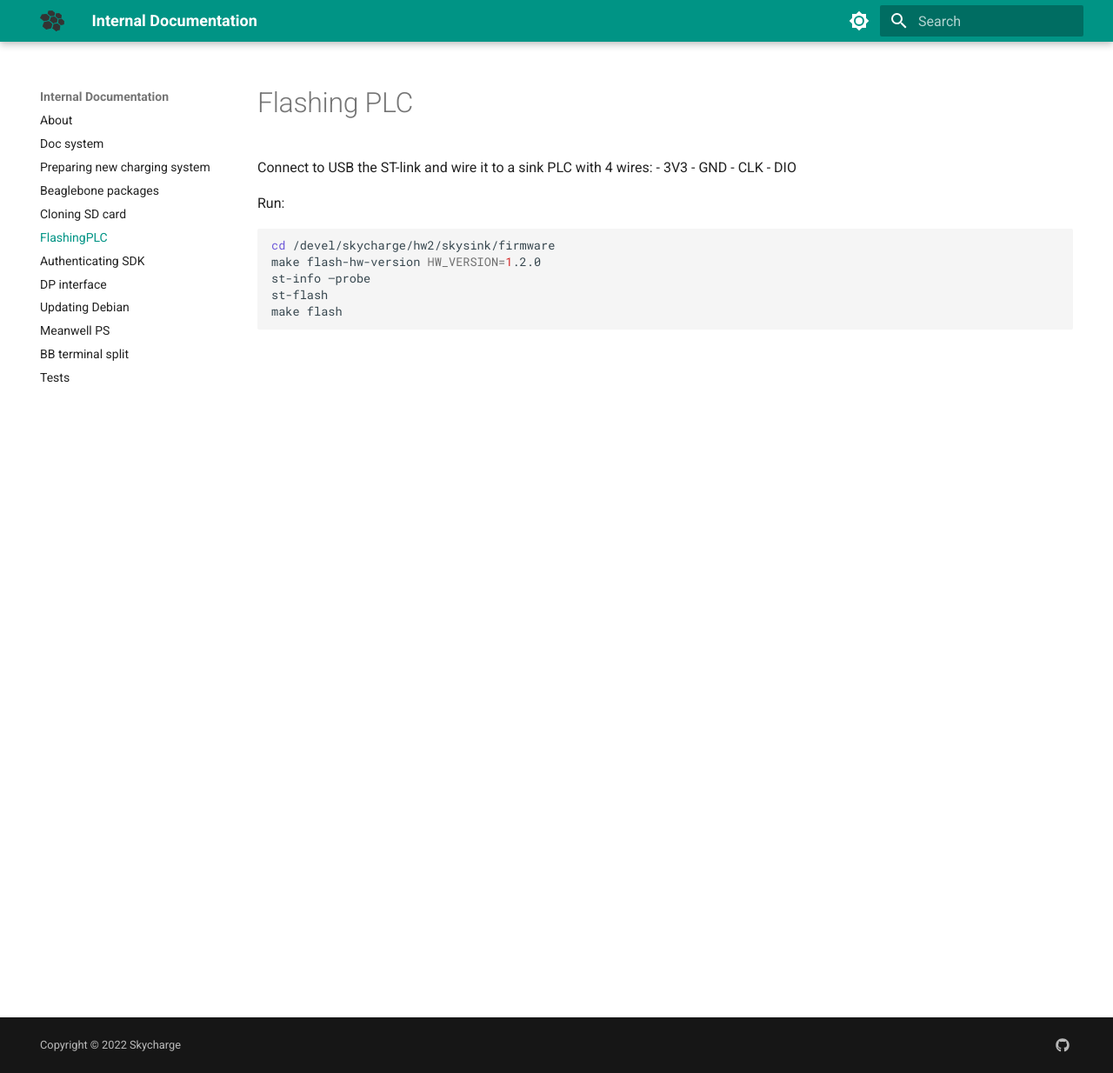
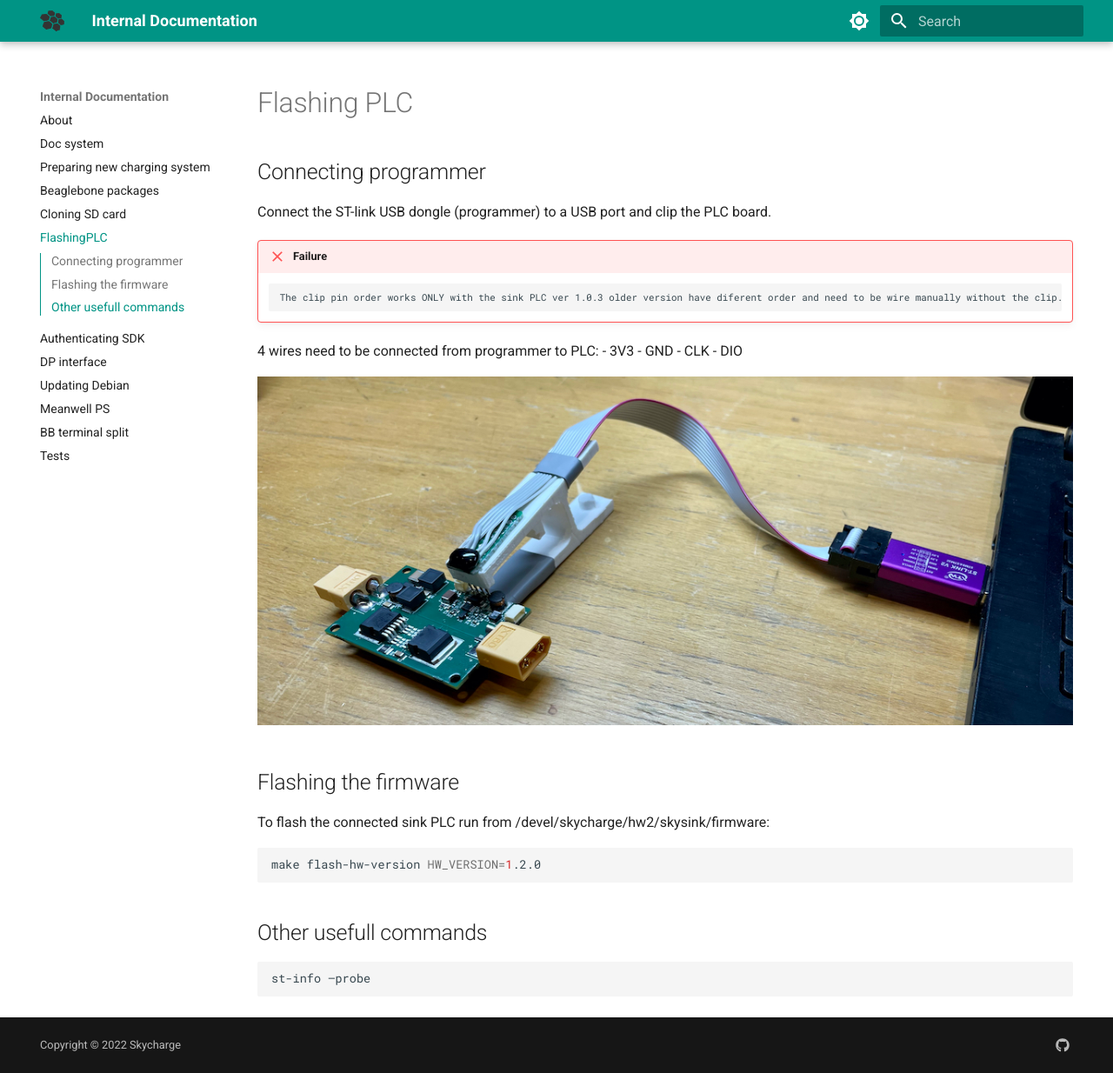
Before and after one commit to g-zajac/mkdosc-playground, an MkDocs documentation site: the page built from docs/flashPLC.md, in a window 1280 px wide and 1234 px high. Shown: the whole window at 87% size. Built offline with MkDocs 1.6.1 and Material for MkDocs 9.7.7, drawn with Linux system fonts in a browser that asks for light colours.

Commit message:
add flashing clip photo

````diff
--- a/docs/flashPLC.md
+++ b/docs/flashPLC.md
@@ -1,17 +1,29 @@
 # Flashing PLC
 
-Connect to USB the ST-link and wire it to a sink PLC with 4 wires:
+## Connecting programmer
+
+Connect the ST-link USB dongle (programmer) to a USB port and clip the PLC board.
+
+!!! failure
+
+        The clip pin order works ONLY with the sink PLC ver 1.0.3 older version have diferent order and need to be wire manually without the clip.
+
+4 wires need to be connected from programmer to PLC:
 - 3V3
 - GND
 - CLK
 - DIO
 
-Run:
+![PLC programmer](assets/flashing-plc.jpg)
 
+## Flashing the firmware
+
+To flash the connected sink PLC run from /devel/skycharge/hw2/skysink/firmware:
 ```bash
-cd /devel/skycharge/hw2/skysink/firmware
 make flash-hw-version HW_VERSION=1.2.0
+```
+
+## Other usefull commands
+```bash
 st-info —probe
-st-flash
-make flash
 ```
````
Also changed, not shown: docs/assets/flashing-plc.jpg (added).
